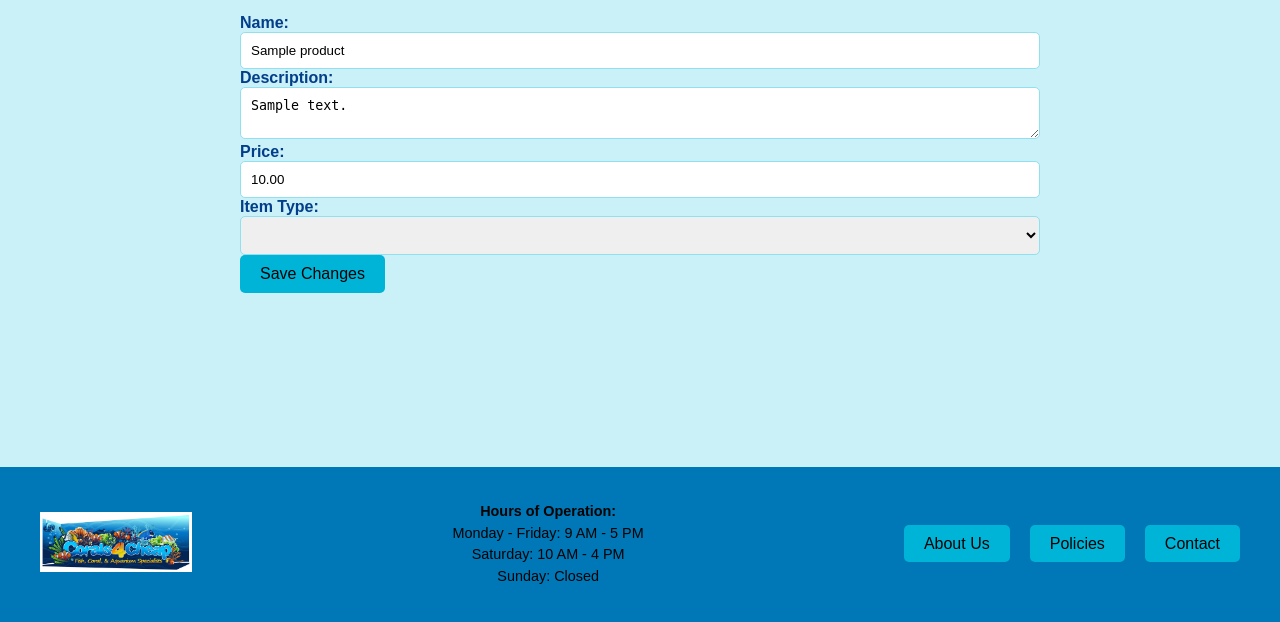
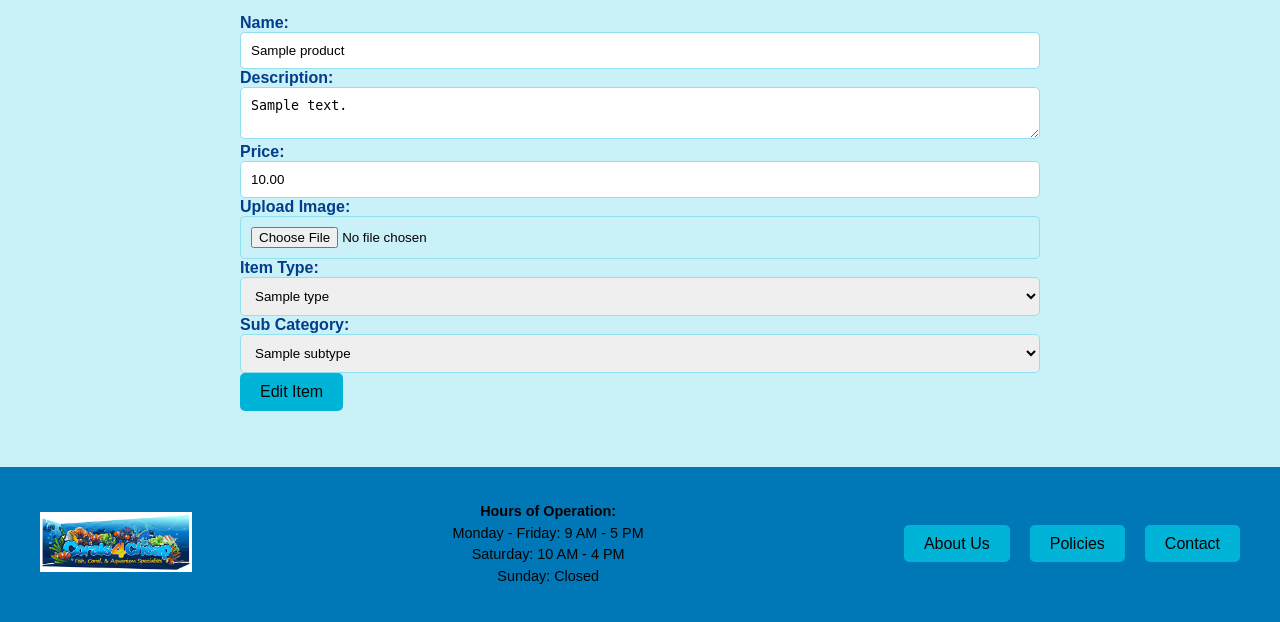
Before and after one commit to cmbfuqua/CoralClient, a Flask app: page /consignment/edit/1 in a window 1280 px wide. Shown: the part 178-800 px from the top of the page. Run offline with Flask 3, Linux system fonts and the light colour scheme; a user stored in the database is signed in; tables that the repository leaves empty hold one stand-in row (values such as "Sample post"); lists and menus that the app fills with data are empty; parts of the project's set-up code (start-up, migrations or seed data) failed here and were passed over; some libraries are stand-ins or nearby versions.

Commit message:
fixed bug list for consingment tool

```diff
--- a/ConsignmentProject/app.py
+++ b/ConsignmentProject/app.py
@@ -219,17 +219,33 @@ def get_subcategories(item_type_id):
 @app.route('/consignment/edit/<int:item_id>', methods=['GET', 'POST'])
 @login_required
 def edit_item(item_id):
-    product = ConsignmentProduct.query.filter_by(product_id = item_id).first()
+    product = ConsignmentProduct.query.filter_by(product_id=item_id).first()
+
+    if not product:
+        flash("Product not found.", "danger")
+        return redirect(url_for('consignment'))
+
     if not (current_user.is_admin or product.seller_id == current_user.user_id):
         flash('You do not have permission to edit this item.', 'danger')
         return redirect(url_for('consignment'))
 
+    # Initialize the form
     form = ConsignmentForm(obj=product)
+
+    # Populate item_type choices
+    item_types = ItemType.query.all()
+    form.item_type.choices = [(item.item_type_id, item.name) for item in item_types]
+
+    # Populate subcategory choices
+    subtypes = ItemSubtype.query.order_by(ItemSubtype.name).all()
+    form.item_subtype.choices = [(sub.item_subtype_id, sub.name) for sub in subtypes]
+
     if form.validate_on_submit():
         product.name = form.name.data
         product.description = form.description.data
         product.price = form.price.data
         product.item_type_id = form.item_type.data
+        product.item_subtype_id = form.item_subtype.data
 
         # Handle image upload
         if form.image.data:
@@ -253,19 +269,28 @@ def edit_item(item_id):
 
     return render_template('edit_item.html', form=form, item=product)
 
-@app.route('/consignment/delete/<int:item_id>', methods=['POST'])
+
+@app.route('/delete_item/<int:item_id>', methods=['POST'])
 @login_required
 def delete_item(item_id):
-    product = ConsignmentProduct.query.get_or_404(item_id)
+    item = ConsignmentProduct.query.get_or_404(item_id)
 
-    if current_user.role_id not in [2, 3] or product.seller_id != current_user.user_id:
-        flash('You do not have permission to delete this item.', 'danger')
+    # Ensure the current user is the seller of the item or has admin privileges
+    if item.seller_id != current_user.user_id and not current_user.is_admin:
+        flash("You do not have permission to delete this item.")
         return redirect(url_for('consignment'))
 
-    db.session.delete(product)
+    # Check the order status
+    if item.order_status != 'None':
+        flash("Item cannot be deleted as it has been ordered or processed.")
+        return redirect(url_for('consignment'))
+
+    # Proceed with deletion
+    db.session.delete(item)
     db.session.commit()
-    flash('Product deleted successfully!', 'success')
+    flash("Item deleted successfully.")
     return redirect(url_for('consignment'))
+
 
 ##############################################################
 # Admin stuff
@@ -394,13 +419,14 @@ def search_buyer():
 
     first_name = request.args.get('first_name', '').strip()
     last_name = request.args.get('last_name', '').strip()
+    seller_id = request.args.get('seller_id')
 
     if not first_name and not last_name:
         return jsonify([])  # Return empty list if no query is provided
 
     # Search for users matching either the first or last name
     buyers = User.query.filter(
-        (User.first_name.ilike(f'%{first_name}%')) & (User.last_name.ilike(f'%{last_name}%'))
+        (User.first_name.ilike(f'%{first_name}%')) & (User.last_name.ilike(f'%{last_name}%')) & (User.user_id != seller_id)
     ).all()
 
     # Return matching buyers as JSON
--- a/ConsignmentProject/templates/contact.html
+++ b/ConsignmentProject/templates/contact.html
@@ -9,6 +9,6 @@
 <h2>Our Information</h2>
 <p><strong>Phone:</strong> (208) 440-5174</p>
 <p><strong>Email:</strong> contact@corals4cheap.com</p>
-<p><strong>Address:</strong> Meridian, ID</p>
+<p><strong>Address:</strong> 706 N Main St, Meridian, ID</p>
 
 {% endblock %}
--- a/ConsignmentProject/templates/corals.html
+++ b/ConsignmentProject/templates/corals.html
@@ -19,7 +19,10 @@
             {% if coral.order_status == 'IP' %}
                 <span>Item on hold</span>
             {% elif not current_user.is_admin %}
-                <span class="tooltip" title="How can I order this?">Info</span>
+            <span class="tooltip">Info
+                <span class="tooltip-text">Please give us a call or come into the store to order this product!</span>
+            </span>
+
             {% else %}
                 <form action="{{ url_for('create_order', product_id=coral.product_id) }}" method="post">
                     <button type="submit">Create Order</button>
--- a/ConsignmentProject/templates/create_order.html
+++ b/ConsignmentProject/templates/create_order.html
@@ -18,6 +18,7 @@
     <h2>Seller Details</h2>
     <p><strong>Seller:</strong> {{ product.seller.first_name }} {{ product.seller.last_name }}</p>
     <p><strong>Email:</strong> {{ product.seller.email }}</p>
+    <input type="hidden" id="seller_id" value="{{product.seller.user_id}}">
 </section>
 
 <!-- Display buyer information -->
@@ -69,7 +70,8 @@
         const firstName = document.getElementById('buyer_first_name').value.trim();  // Buyer first name
         const lastName = document.getElementById('buyer_last_name').value.trim();    // Buyer last name
         const buyerList = document.getElementById('buyer_results'); // Buyer list container
-        console.log(`Searching for buyers with first name: ${firstName} and last name: ${lastName}`);
+        const seller_id = document.getElementById('seller_id').value;
+        console.log(`Searching for buyers with first name: ${firstName} and last name: ${lastName} id ${seller_id}`);
 
         // Only perform search if at least one of the fields is filled
         if (!firstName && !lastName) {
@@ -78,7 +80,7 @@
         }
 
         // Construct the search URL with the query parameters
-        fetch(`/search_buyer?first_name=${firstName}&last_name=${lastName}`)
+        fetch(`/search_buyer?first_name=${firstName}&last_name=${lastName}&seller_id=${seller_id}`)
             .then(response => {
                 if (!response.ok) {
                     throw new Error('Failed to fetch buyers.');
--- a/ConsignmentProject/templates/edit_item.html
+++ b/ConsignmentProject/templates/edit_item.html
@@ -2,7 +2,7 @@
 
 {% block content %}
 <h2>Edit Consignment Item</h2>
-<form action="{{ url_for('edit_item', item_id=item.product_id) }}" method="post">
+<form action="{{ url_for('edit_item', item_id=item.product_id) }}" method="post" enctype="multipart/form-data">
     {{ form.hidden_tag() }}
 
     <label for="name">Name:</label>
@@ -14,9 +14,31 @@
     <label for="price">Price:</label>
     {{ form.price(class="form-control") }}
 
+    <label for="image">Upload Image:</label>
+    {{ form.image(class="form-control") }}
+
     <label for="item_type">Item Type:</label>
-    {{ form.item_type(class="form-control") }}
+    <select id="item_type" name="item_type" class="form-control" onchange="filtersubtype(this.value)">
+        <option value="">Please select a type</option>
+        {% for item_type_id, item_type_name in form.item_type.choices %}
+            <option value="{{ item_type_id }}"
+                {% if item_type_id == item.item_type_id %}selected{% endif %}>
+                {{ item_type_name }}
+            </option>
+        {% endfor %}
+    </select>
 
-    <button type="submit" class="btn btn-primary">Save Changes</button>
+    <label for="item_subtype">Sub Category:</label>
+    <select id="item_subtype" name="item_subtype" class="form-control">
+        <option value="">Please select a sub type</option>
+        {% for item_subtype_id, sub_name in form.item_subtype.choices %}
+            <option value="{{ item_subtype_id }}"
+                {% if item_subtype_id == item.item_subtype_id %}selected{% endif %}>
+                {{ sub_name }}
+            </option>
+        {% endfor %}
+    </select>
+
+    <button type="submit" class="btn btn-primary">Edit Item</button>
 </form>
 {% endblock %}
--- a/ConsignmentProject/templates/fish.html
+++ b/ConsignmentProject/templates/fish.html
@@ -20,7 +20,9 @@
             {% if fish.order_status == 'IP' %}
                 <span>Item on hold</span>
             {% elif not current_user.is_admin %}
-                <span class="tooltip" title="How can I order this?">Info</span>
+            <span class="tooltip">Info
+                <span class="tooltip-text">Please give us a call or come into the store to order this product!</span>
+            </span>
             {% else %}
                 <form action="{{ url_for('create_order', product_id=fish.product_id) }}" method="post">
                     <button type="submit">Create Order</button>
```
Also changed, not shown: ConsignmentProject/static/styles.css (+29 -0 lines), ConsignmentProject/templates/consignment.html (+10 -2 lines), ConsignmentProject/templates/edit_user.html (+41 -6 lines), ConsignmentProject/templates/home.html (+6 -2 lines), ConsignmentProject/templates/register.html (+8 -8 lines), 1 other file.
